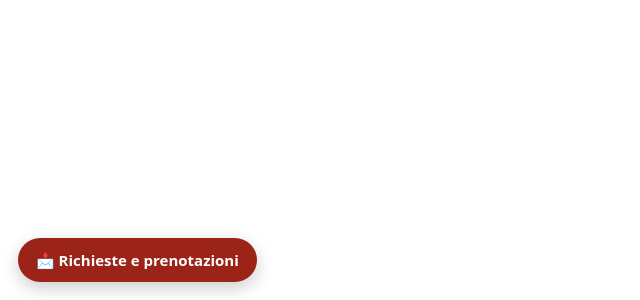
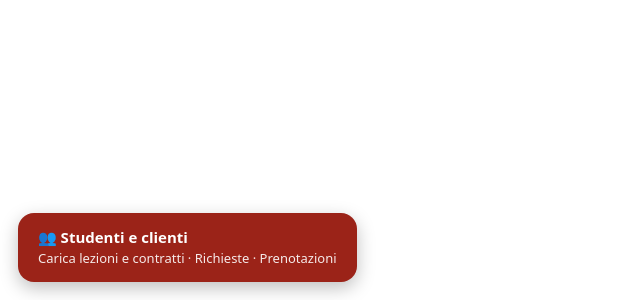
Before and after one commit to wloskidominika/wloski-z-dominika, a plain HTML site: page admin/index.html in a window 1280 px wide. Shown: the part 500-800 px from the top of the page, without its empty margins (0-640 px from the left). Drawn offline with Linux system fonts and the light colour scheme.

Commit message:
Pannello: pulsante «Studenti e clienti» più chiaro
Co-Authored-By: Claude Opus 5.5 <noreply@anthropic.com>
Claude-Session: https://claude.ai/code/session_01FVqgBoN6HKaptJ1eMy9X9W

```diff
--- a/admin/index.html
+++ b/admin/index.html
@@ -9,8 +9,8 @@
 <body>
 <script src="https://unpkg.com/decap-cms@^3.0.0/dist/decap-cms.js"></script>
 <script src="seo-check.js"></script>
-<!-- Pulsante fisso: messaggi del modulo «Scrivimi», prenotazioni, clienti e studenti -->
+<!-- Pulsante fisso: studenti, clienti, lezioni, contratti, richieste e prenotazioni -->
 <a href="/gestione.html" target="_blank" rel="noopener" id="wzdReq"
-   style="position:fixed;left:18px;bottom:18px;z-index:9999;background:#9B2318;color:#fff;padding:12px 18px;border-radius:999px;font:700 15px system-ui,sans-serif;text-decoration:none;box-shadow:0 6px 18px rgba(0,0,0,.2)">📩 Richieste e prenotazioni</a>
+   style="position:fixed;left:18px;bottom:18px;z-index:9999;background:#9B2318;color:#fff;padding:14px 20px;border-radius:16px;font:700 15px/1.35 system-ui,sans-serif;text-decoration:none;box-shadow:0 6px 18px rgba(0,0,0,.25)">👥 Studenti e clienti<br><span style="font-weight:400;font-size:13px;opacity:.9">Carica lezioni e contratti · Richieste · Prenotazioni</span></a>
 </body>
 </html>
```
